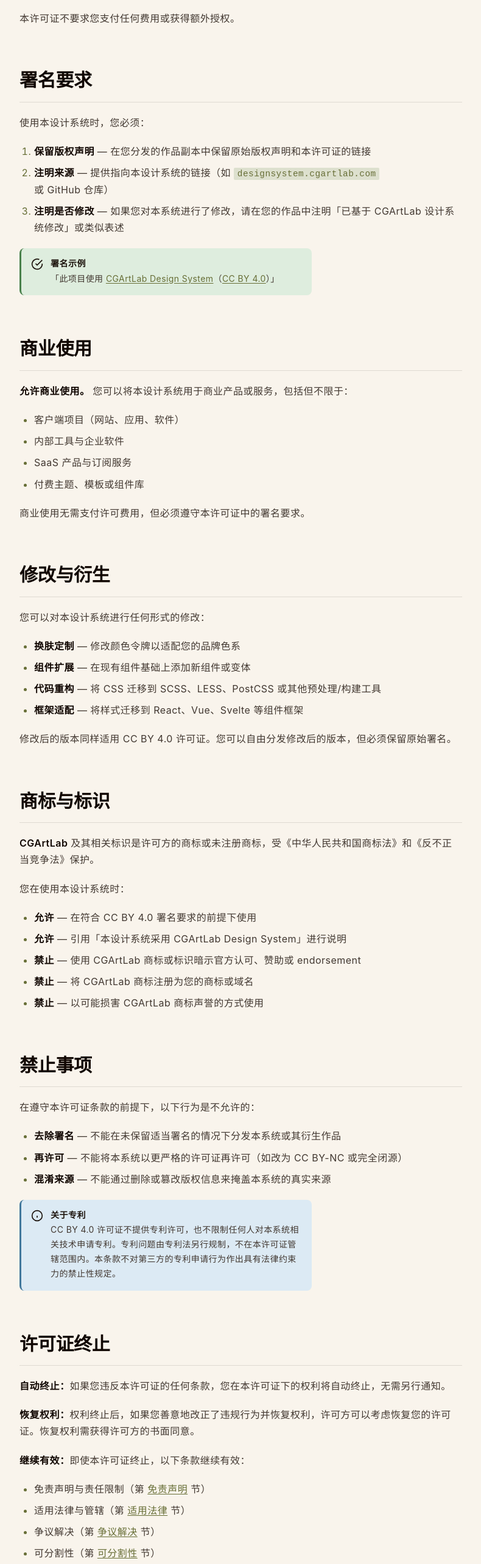
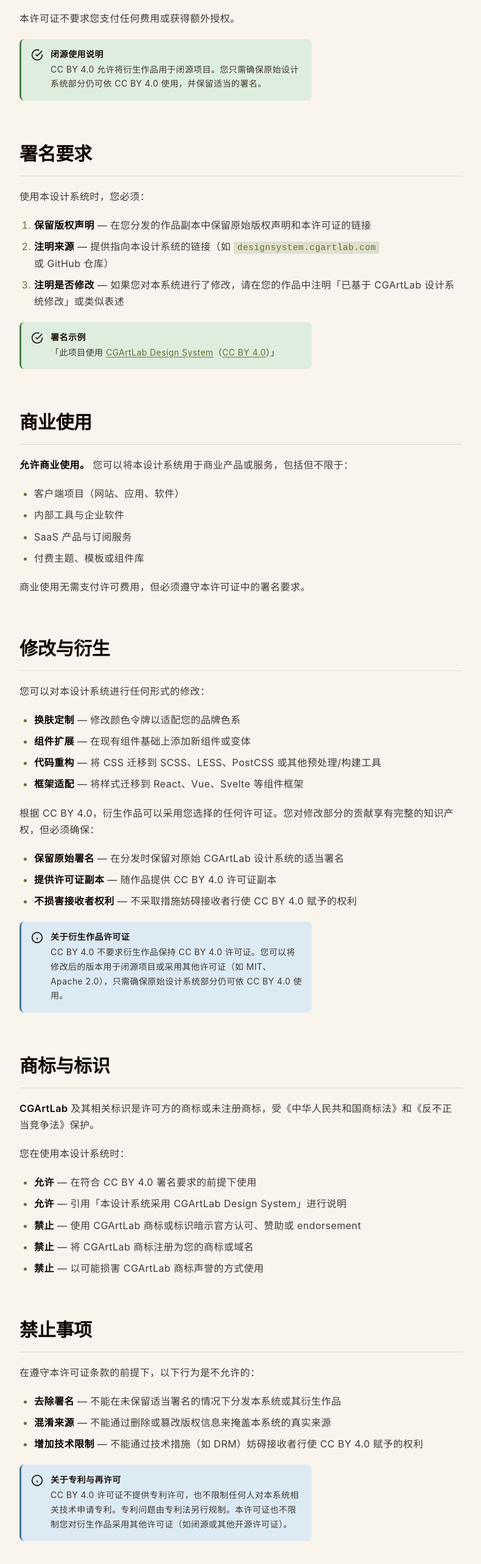
Before and after one commit to cgartlab/cgartlab-design-system, a plain HTML site: page terms.html in a window 1280 px wide. Shown: the part 1429-3993 px from the top of the page at 61% size, without its empty margins (320-1110 px from the left). Drawn offline with Linux system fonts and the light colour scheme.

Commit message:
fix: correct CC BY 4.0 adapter-license freedom per Codex review
- Remove incorrect requirement that derivative works must stay CC BY 4.0
- Remove erroneous 'relicensing' prohibition
- Add 'no added technical restrictions' prohibition (DRM, etc.)
- Add clarification that closed-source derivatives are permitted
- Update changelog

```diff
--- a/terms.html
+++ b/terms.html
@@ -108,6 +108,13 @@
             <li>在不受信任或受限的环境中部署使用</li>
           </ul>
           <p>本许可证不要求您支付任何费用或获得额外授权。</p>
+          <div class="ds-alert ds-alert--success ds-mt-4" role="note">
+            <svg class="ds-alert-icon" viewBox="0 0 24 24" fill="none" stroke="currentColor" stroke-width="2"><path d="M22 11.08V12a10 10 0 1 1-5.93-9.14"/><polyline points="22 4 12 14.01 9 11.01"/></svg>
+            <div>
+              <div class="ds-alert-title">闭源使用说明</div>
+              <p style="margin:0;font-size:var(--ds-text-body-sm)">CC BY 4.0 允许将衍生作品用于闭源项目。您只需确保原始设计系统部分仍可依 CC BY 4.0 使用，并保留适当的署名。</p>
+            </div>
+          </div>
         </section>
 
         <section class="ds-doc-block" id="attribution">
@@ -148,7 +155,19 @@
             <li><strong>代码重构</strong> — 将 CSS 迁移到 SCSS、LESS、PostCSS 或其他预处理/构建工具</li>
             <li><strong>框架适配</strong> — 将样式迁移到 React、Vue、Svelte 等组件框架</li>
           </ul>
-          <p>修改后的版本同样适用 CC BY 4.0 许可证。您可以自由分发修改后的版本，但必须保留原始署名。</p>
+          <p>根据 CC BY 4.0，衍生作品可以采用您选择的任何许可证。您对修改部分的贡献享有完整的知识产权，但必须确保：</p>
+          <ul>
+            <li><strong>保留原始署名</strong> — 在分发时保留对原始 CGArtLab 设计系统的适当署名</li>
+            <li><strong>提供许可证副本</strong> — 随作品提供 CC BY 4.0 许可证副本</li>
+            <li><strong>不损害接收者权利</strong> — 不采取措施妨碍接收者行使 CC BY 4.0 赋予的权利</li>
+          </ul>
+          <div class="ds-alert ds-alert--info ds-mt-4" role="note">
+            <svg class="ds-alert-icon" viewBox="0 0 24 24" fill="none" stroke="currentColor" stroke-width="2"><circle cx="12" cy="12" r="10"/><line x1="12" y1="16" x2="12" y2="12"/><line x1="12" y1="8" x2="12.01" y2="8"/></svg>
+            <div>
+              <div class="ds-alert-title">关于衍生作品许可证</div>
+              <p style="margin:0;font-size:var(--ds-text-body-sm)">CC BY 4.0 不要求衍生作品保持 CC BY 4.0 许可证。您可以将修改后的版本用于闭源项目或采用其他许可证（如 MIT、Apache 2.0），只需确保原始设计系统部分仍可依 CC BY 4.0 使用。</p>
+            </div>
+          </div>
         </section>
 
         <section class="ds-doc-block" id="trademark">
@@ -169,14 +188,14 @@
           <p>在遵守本许可证条款的前提下，以下行为是不允许的：</p>
           <ul>
             <li><strong>去除署名</strong> — 不能在未保留适当署名的情况下分发本系统或其衍生作品</li>
-            <li><strong>再许可</strong> — 不能将本系统以更严格的许可证再许可（如改为 CC BY-NC 或完全闭源）</li>
             <li><strong>混淆来源</strong> — 不能通过删除或篡改版权信息来掩盖本系统的真实来源</li>
+            <li><strong>增加技术限制</strong> — 不能通过技术措施（如 DRM）妨碍接收者行使 CC BY 4.0 赋予的权利</li>
           </ul>
           <div class="ds-alert ds-alert--info ds-mt-4" role="note">
             <svg class="ds-alert-icon" viewBox="0 0 24 24" fill="none" stroke="currentColor" stroke-width="2"><circle cx="12" cy="12" r="10"/><line x1="12" y1="16" x2="12" y2="12"/><line x1="12" y1="8" x2="12.01" y2="8"/></svg>
             <div>
-              <div class="ds-alert-title">关于专利</div>
-              <p style="margin:0;font-size:var(--ds-text-body-sm)">CC BY 4.0 许可证不提供专利许可，也不限制任何人对本系统相关技术申请专利。专利问题由专利法另行规制，不在本许可证管辖范围内。本条款不对第三方的专利申请行为作出具有法律约束力的禁止性规定。</p>
+              <div class="ds-alert-title">关于专利与再许可</div>
+              <p style="margin:0;font-size:var(--ds-text-body-sm)">CC BY 4.0 许可证不提供专利许可，也不限制任何人对本系统相关技术申请专利。专利问题由专利法另行规制。本许可证也不限制您对衍生作品采用其他许可证（如闭源或其他开源许可证）。</p>
             </div>
           </div>
         </section>
@@ -251,6 +270,14 @@
           <p>您继续使用本设计系统即表示您接受更新后的条款。如您不同意更新后的条款，您应停止使用本设计系统。</p>
           <p><strong>历史版本：</strong>本使用条款的历史版本可在 <a href="https://github.com/cgartlab/cgartlab-design-system/blob/main/terms.html" target="_blank" rel="noopener">GitHub 仓库</a> 中查阅。</p>
           <div class="ds-timeline">
+            <div class="ds-timeline-item">
+              <div class="ds-timeline-dot"></div>
+              <div class="ds-timeline-content">
+                <span class="ds-timeline-date">2026 年 6 月</span>
+                <h4 class="ds-timeline-title">修复 CC BY 4.0 合规性</h4>
+                <p>修正衍生作品许可证要求（不强制要求衍生作品保持 CC BY 4.0）、移除错误的「再许可」限制、新增「增加技术限制」禁止事项、完善闭源使用说明。</p>
+              </div>
+            </div>
             <div class="ds-timeline-item">
               <div class="ds-timeline-dot"></div>
               <div class="ds-timeline-content">
```
